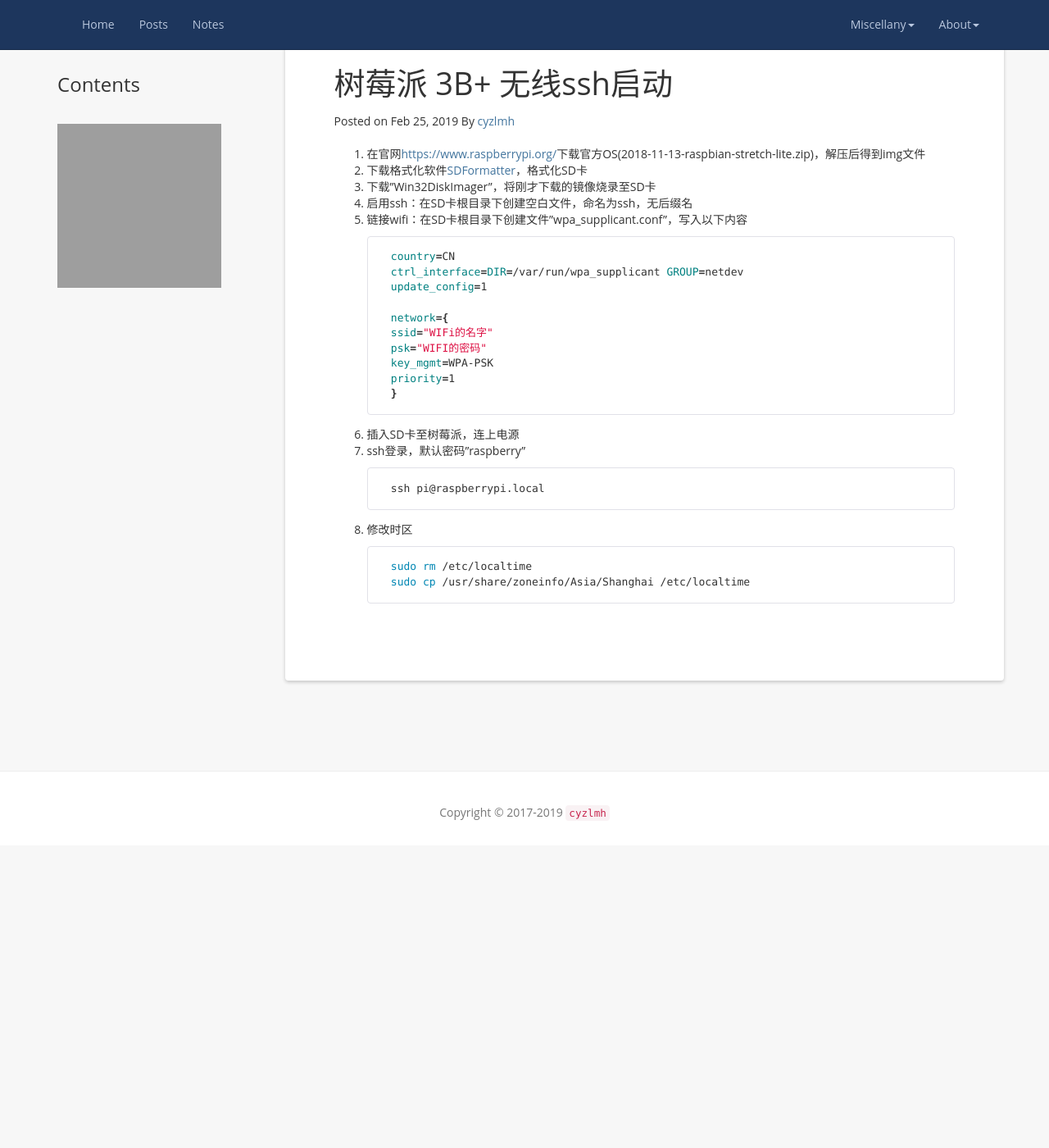
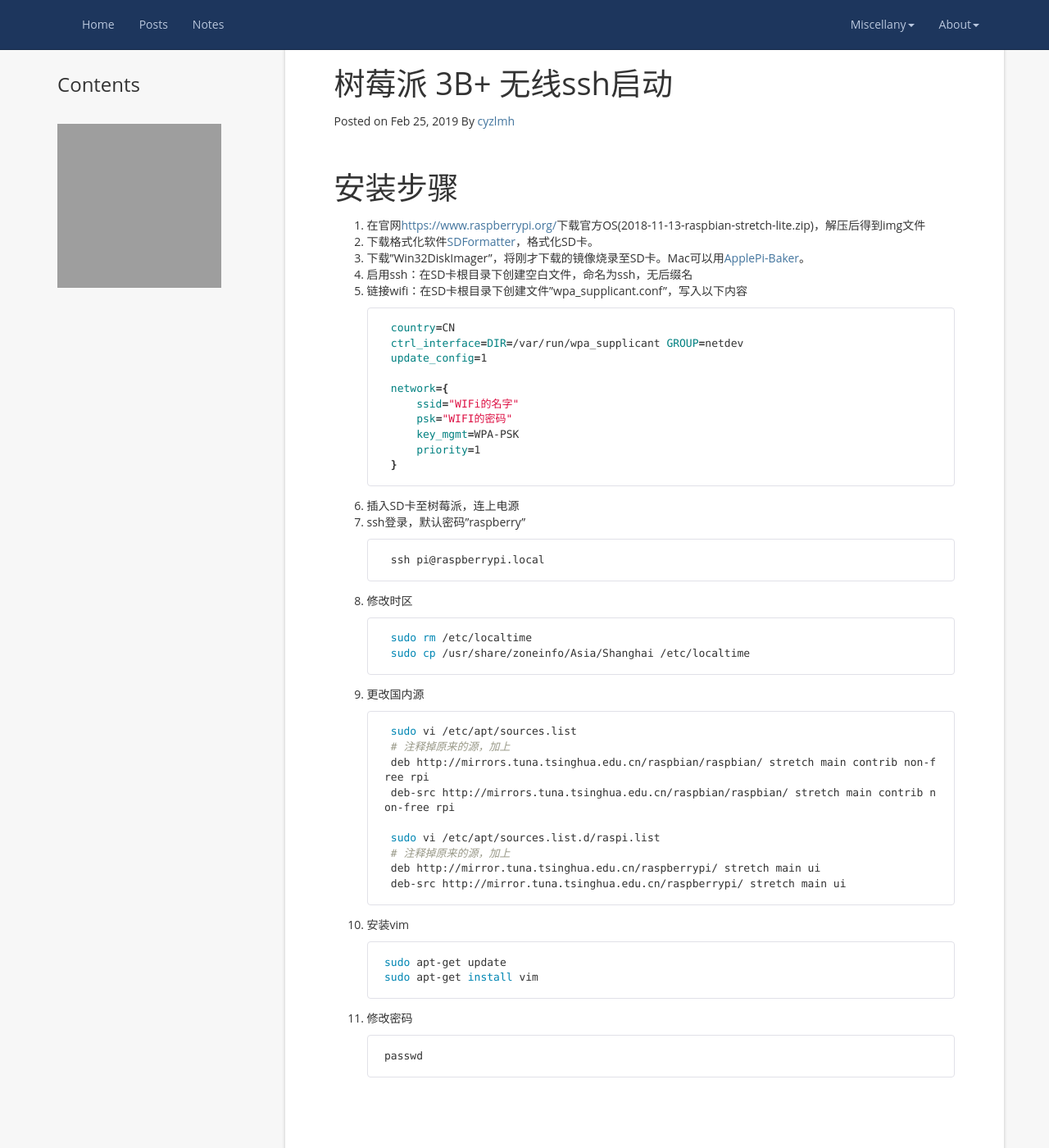
Before and after one commit to cyzlmh/cyzlmh.github.io, a Jekyll site: the page built from _posts/2019-02-25-树莓派 3B+ 无线ssh启动.md, in a window 1280 px wide and 1400 px high. Shown: the whole window at 82% size. Built offline with Jekyll 4.4.1, drawn with Linux system fonts in a browser that asks for light colours; nearby versions of some CDN libraries; grey boxes are pictures that could not be loaded.

````diff
--- a/_posts/2019-02-25-树莓派 3B+ 无线ssh启动.md
+++ b/_posts/2019-02-25-树莓派 3B+ 无线ssh启动.md
@@ -6,9 +6,11 @@ categories: post
 tags: raspberrypi
 ---
 
+# 安装步骤
+
 1. 在官网[https://www.raspberrypi.org/](https://www.raspberrypi.org/)下载官方OS(2018-11-13-raspbian-stretch-lite.zip)，解压后得到img文件
-2. 下载格式化软件[SDFormatter](https://www.sdcard.org/chs/downloads/formatter_4/eula_mac/index.html)，格式化SD卡
-3. 下载"Win32DiskImager"，将刚才下载的镜像烧录至SD卡
+2. 下载格式化软件[SDFormatter](https://www.sdcard.org/chs/downloads/formatter_4/eula_mac/index.html)，格式化SD卡。
+3. 下载"Win32DiskImager"，将刚才下载的镜像烧录至SD卡。Mac可以用[ApplePi-Baker](https://www.tweaking4all.com/software/macosx-software/macosx-apple-pi-baker/)。
 4. 启用ssh：在SD卡根目录下创建空白文件，命名为ssh，无后缀名
 5. 链接wifi：在SD卡根目录下创建文件"wpa_supplicant.conf"，写入以下内容
 
@@ -18,10 +20,10 @@ tags: raspberrypi
     update_config=1
 
     network={
-    ssid="WIFi的名字"
-    psk="WIFI的密码"
-    key_mgmt=WPA-PSK
-    priority=1
+        ssid="WIFi的名字"
+        psk="WIFI的密码"
+        key_mgmt=WPA-PSK
+        priority=1
     }
     ```
 
@@ -31,9 +33,37 @@ tags: raspberrypi
     ``` shell
     ssh pi@raspberrypi.local
     ```
+
 8. 修改时区
 
     ``` shell
     sudo rm /etc/localtime
     sudo cp /usr/share/zoneinfo/Asia/Shanghai /etc/localtime
     ```
+
+9. 更改国内源
+
+    ``` shell
+    sudo vi /etc/apt/sources.list
+    # 注释掉原来的源，加上
+    deb http://mirrors.tuna.tsinghua.edu.cn/raspbian/raspbian/ stretch main contrib non-free rpi
+    deb-src http://mirrors.tuna.tsinghua.edu.cn/raspbian/raspbian/ stretch main contrib non-free rpi
+
+    sudo vi /etc/apt/sources.list.d/raspi.list
+    # 注释掉原来的源，加上
+    deb http://mirror.tuna.tsinghua.edu.cn/raspberrypi/ stretch main ui
+    deb-src http://mirror.tuna.tsinghua.edu.cn/raspberrypi/ stretch main ui
+    ```
+
+10. 安装vim
+
+    ``` shell
+    sudo apt-get update
+    sudo apt-get install vim
+    ```
+
+11. 修改密码
+
+    ``` shell
+    passwd
+    ```
````
Also changed, not shown: _posts/2019-02-27-树莓派安装Tensorflow.md (added, +52 -0 lines), _posts/2019-02-28-树莓派配合云服务器实现内网穿透.md (added, +107 -0 lines), 1 other file.
